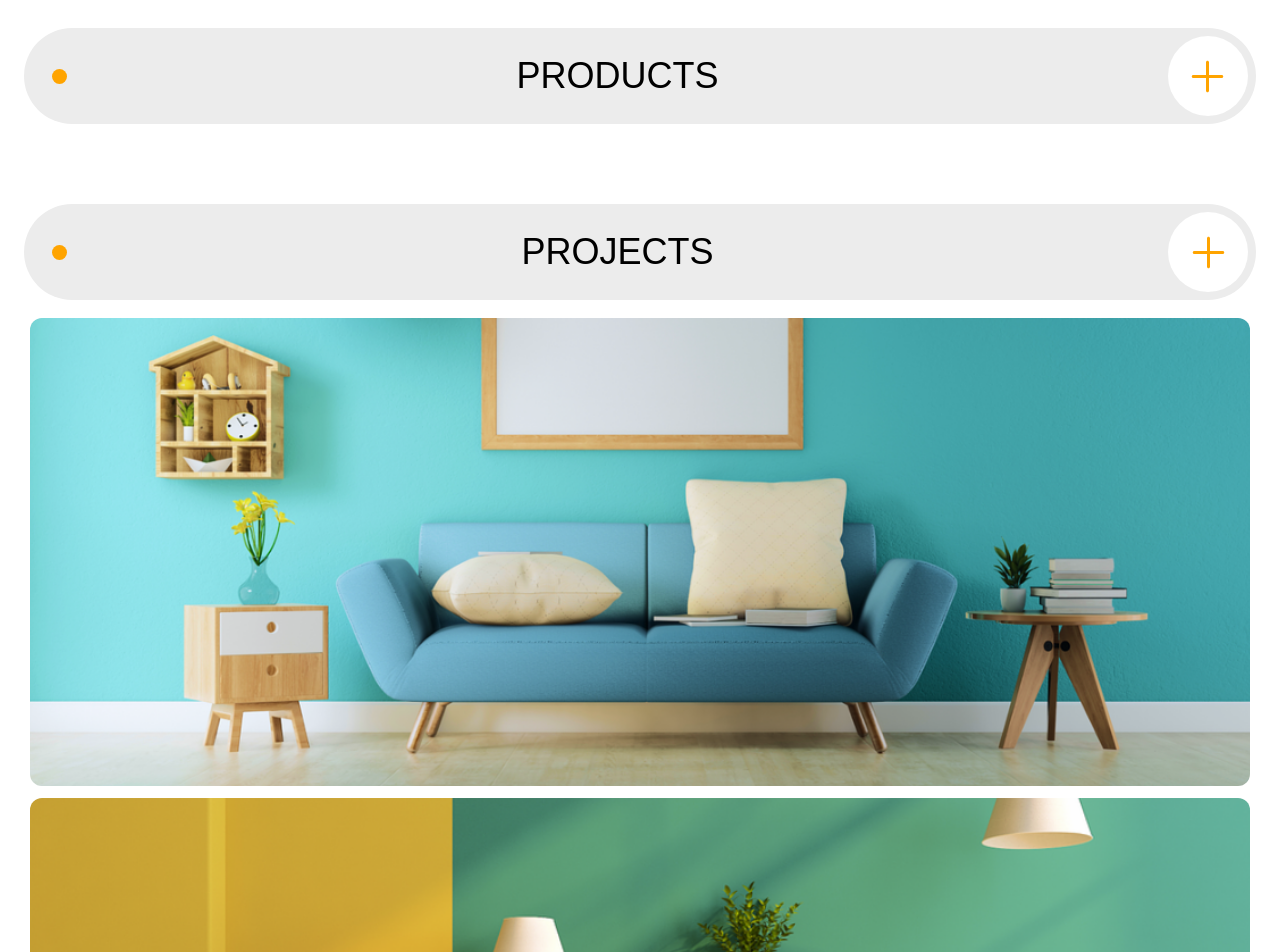
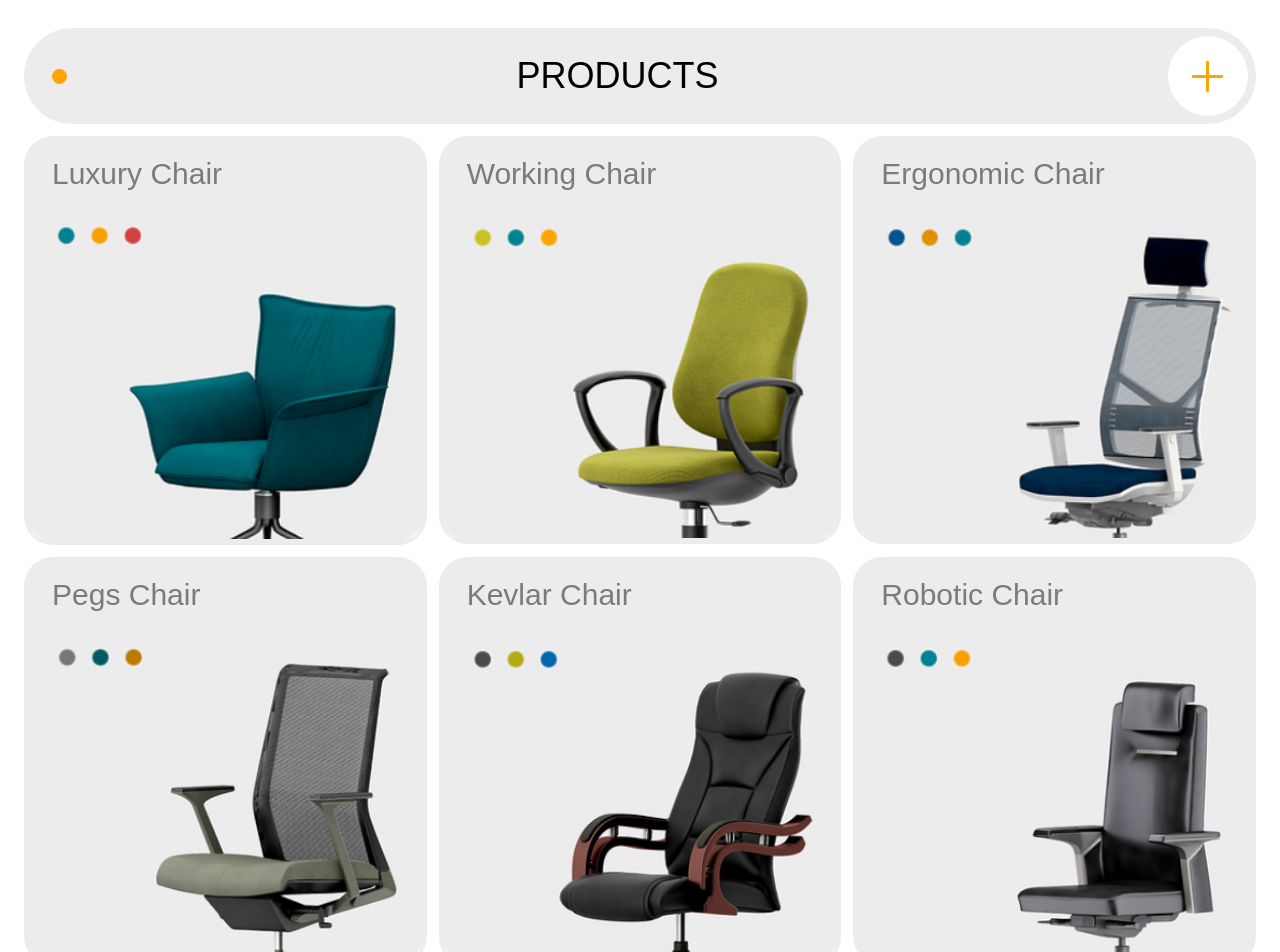
Before and after one commit to MuhammadKaifNazeer/inerres, a Next.js app: page / in a window 1280 px wide. Shown: the part 1300-2252 px from the top of the page. Built offline with nearby package versions, Linux system fonts and the light colour scheme.

Commit message:
completed products sections

```diff
--- a/src/app/components/Products/Products.jsx
+++ b/src/app/components/Products/Products.jsx
@@ -1,11 +1,12 @@
-import { PlusIcon } from '@radix-ui/react-icons'
-import React from 'react'
+import { PlusIcon } from "@radix-ui/react-icons";
+import Image from "next/image";
+import React from "react";
 
 const Products = () => {
   return (
     <>
-    <div className="products my-[5rem] px-3 sm:px-6" id="products">
-    <div className="sectionHead w-full bg-[--secondary-color] p-2 rounded-full flex justify-between items-center">
+      <div className="products my-[5rem] px-3 sm:px-6" id="products">
+        <div className="sectionHead w-full bg-[--secondary-color] p-2 rounded-full flex justify-between items-center">
           <div className="h-[15px] w-[15px] rounded-full bg-[--primary-color] ml-5 hidden sm:block"></div>
 
           <div>
@@ -19,12 +20,121 @@ const Products = () => {
           </div>
         </div>
 
-        <div className="products">
+        <div className="products grid md:grid-cols-3 sm:grid-cols-2 grid-cols-1 gap-3 mt-3">
+
+          <div className="product cursor-pointer h-max bg-[--secondary-color] rounded-[1.8rem]">
+            <h1 className="text-3xl m-5 mx-7 text-[--secondary-text-color]">
+              Luxury Chair
+            </h1>
+            <div
+              translateZ="100"
+              className="h-full w-full  overflow-hidden rounded-lg flex justify-center items-end p-1 sm:p-1.5"
+            >
+              <Image
+                src={"/chair-1.png"}
+                height="10000"
+                width="10000"
+                className="h-full w-full object-fit rounded-xl group-hover/card:shadow-xl"
+                alt="image"
+              />
+            </div>
+          </div>
+
+
+          <div className="product cursor-pointer h-max bg-[--secondary-color] rounded-[1.8rem]">
+            <h1 className="text-3xl m-5 mx-7 text-[--secondary-text-color]">
+              Working Chair
+            </h1>
+            <div
+              translateZ="100"
+              className="h-full w-full  overflow-hidden rounded-lg flex justify-center items-end p-1 sm:p-1.5"
+            >
+              <Image
+                src={"/chair-2.png"}
+                height="10000"
+                width="10000"
+                className="h-full w-full object-fit rounded-xl group-hover/card:shadow-xl"
+                alt="image"
+              />
+            </div>
+          </div>
+
+          <div className="product cursor-pointer h-max bg-[--secondary-color] rounded-[1.8rem]">
+            <h1 className="text-3xl m-5 mx-7 text-[--secondary-text-color]">
+              Ergonomic Chair
+            </h1>
+            <div
+              translateZ="100"
+              className="h-full w-full  overflow-hidden rounded-lg flex justify-center items-end p-1 sm:p-1.5"
+            >
+              <Image
+                src={"/chair-3.png"}
+                height="10000"
+                width="10000"
+                className="h-full w-full object-fit rounded-xl group-hover/card:shadow-xl"
+                alt="image"
+              />
+            </div>
+          </div>
+
+          <div className="product cursor-pointer h-max bg-[--secondary-color] rounded-[1.8rem]">
+            <h1 className="text-3xl m-5 mx-7 text-[--secondary-text-color]">
+              Pegs Chair
+            </h1>
+            <div
+              translateZ="100"
+              className="h-full w-full  overflow-hidden rounded-lg flex justify-center items-end p-1 sm:p-1.5"
+            >
+              <Image
+                src={"/chair-4.png"}
+                height="10000"
+                width="10000"
+                className="h-full w-full object-fit rounded-xl group-hover/card:shadow-xl"
+                alt="image"
+              />
+            </div>
+          </div>
+
+          <div className="product cursor-pointer h-max bg-[--secondary-color] rounded-[1.8rem]">
+            <h1 className="text-3xl m-5 mx-7 text-[--secondary-text-color]">
+              Kevlar Chair
+            </h1>
+            <div
+              translateZ="100"
+              className="h-full w-full  overflow-hidden rounded-lg flex justify-center items-end p-1 sm:p-1.5"
+            >
+              <Image
+                src={"/chair-5.png"}
+                height="10000"
+                width="10000"
+                className="h-full w-full object-fit rounded-xl group-hover/card:shadow-xl"
+                alt="image"
+              />
+            </div>
+          </div>
+
+          <div className="product cursor-pointer h-max bg-[--secondary-color] rounded-[1.8rem]">
+            <h1 className="text-3xl m-5 mx-7 text-[--secondary-text-color]">
+              Robotic Chair
+            </h1>
+            <div
+              translateZ="100"
+              className="h-full w-full  overflow-hidden rounded-lg flex justify-center items-end p-1 sm:p-1.5"
+            >
+              <Image
+                src={"/chair-6.png"}
+                height="10000"
+                width="10000"
+                className="h-full w-full object-fit rounded-xl group-hover/card:shadow-xl"
+                alt="image"
+              />
+            </div>
+          </div>
 
         </div>
-    </div>
+      </div>
     </>
-  )
-}
+  );
+};
 
-export default Products
+export default Products;
```
